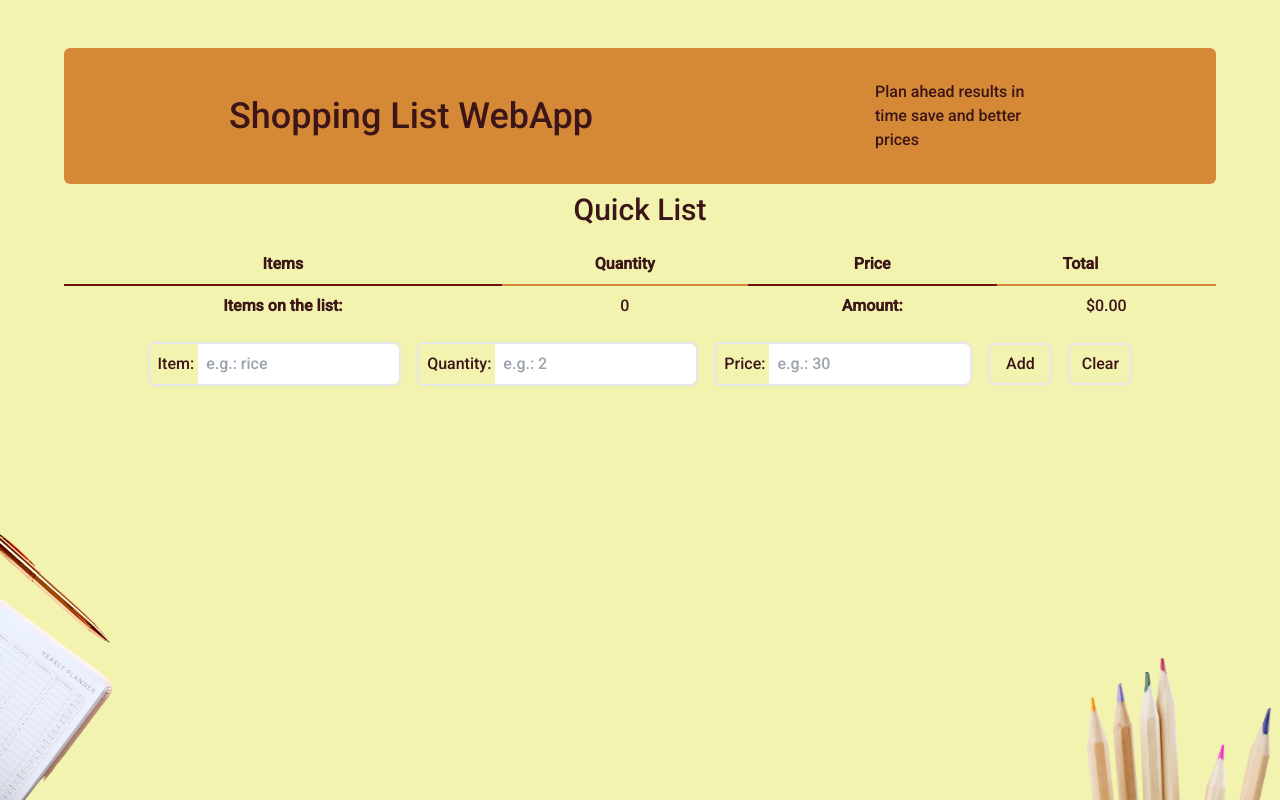
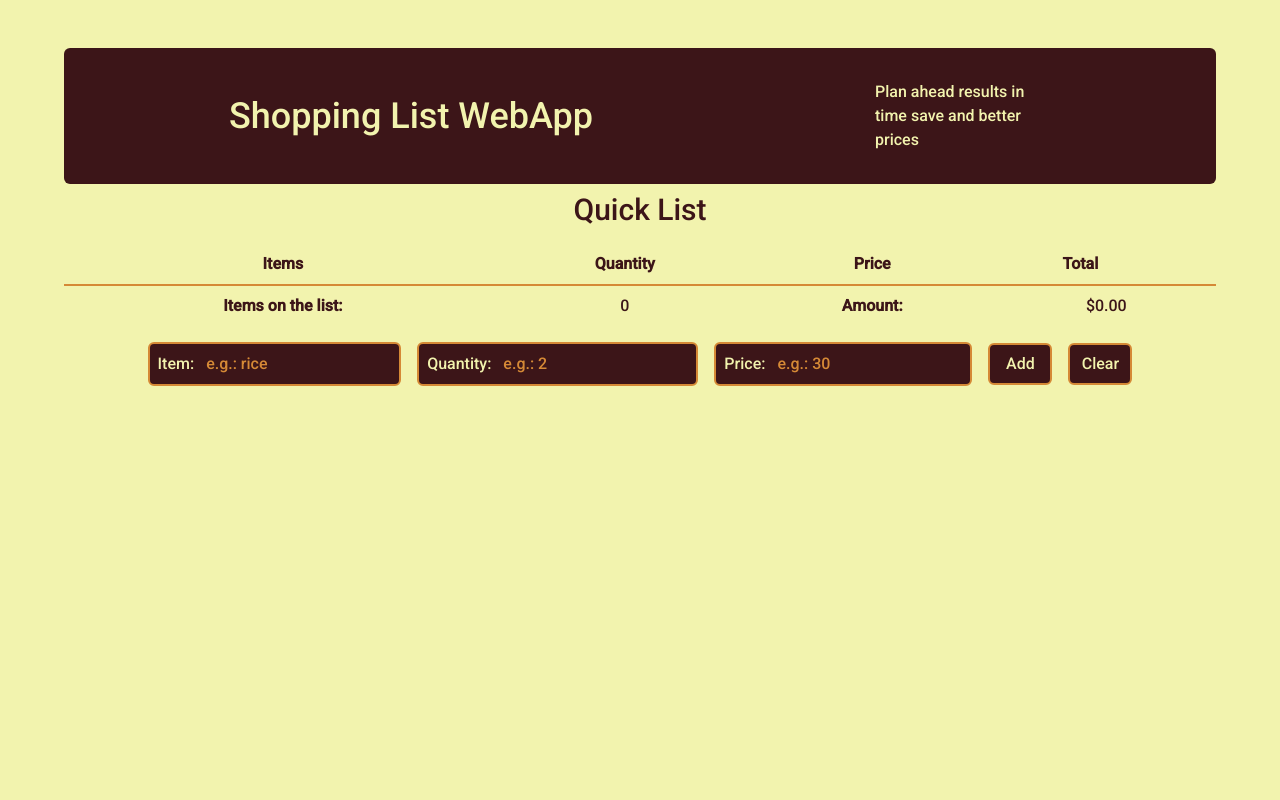
Before and after one commit to codi-Andre/shopping-list, a Next.js app: page / in a window 1280 px wide. Built offline with nearby package versions, Linux system fonts and the light colour scheme.

Commit message:
style: add light and dark theme

```diff
--- a/src/app/globals.css
+++ b/src/app/globals.css
@@ -3,30 +3,20 @@
 @tailwind utilities;
 
 :root {
-  --foreground-rgb: 60, 21, 24;
-  --background-rgb: 242, 243, 174;
-  --secondary-rgb: 213, 137, 54;
-  --tertiary-rgb: 105, 20, 14;
+  --foreground-rgb: 242, 243, 174;
+  --background-rgb: 60, 21, 24;
+  --secondary-rgb: 105, 20, 14;
+  --tertiary-rgb: 213, 137, 54;
   --emphasis-rgb: 164, 66, 0;
 }
 
-:focus {
-  outline: 0;
-  box-shadow: 0 0 0 2px rgb(var(--foreground-rgb));
-}
-
-@media (prefers-color-scheme: dark) {
+@media (prefers-color-scheme: light) {
   :root {
-    --foreground-rgb: 242, 243, 174;
-    --background-rgb: 60, 21, 24;
-    --secondary-rgb: 105, 20, 14;
-    --tertiary-rgb: 213, 137, 54;
+    --foreground-rgb: 60, 21, 24;
+    --background-rgb: 242, 243, 174;
+    --secondary-rgb: 213, 137, 54;
+    --tertiary-rgb: 105, 20, 14;
     --emphasis-rgb: 164, 66, 0;
-  }
-
-  :focus {
-    outline: 0;
-    box-shadow: 0 0 0 2px rgb(var(--foreground-rgb));
   }
 }
 
--- a/src/app/layout.tsx
+++ b/src/app/layout.tsx
@@ -20,10 +20,10 @@ export default function RootLayout({
   children: React.ReactNode
 }) {
   return (
-    <html lang="en" className={`${fontFamily.className}`}>
+    <html lang='en' className={`${fontFamily.className} `}>
       <body>
-        <BgImages />
-        <div className="app">
+        {/* <BgImages /> */}
+        <div className='app'>
           <Header />
           {children}
         </div>
--- a/src/components/ItemsForm.tsx
+++ b/src/components/ItemsForm.tsx
@@ -4,59 +4,57 @@ interface DataProps {
   handleSubmit: (e: FormEvent<HTMLFormElement>) => void
 }
 
-export function ItemsForm({
-  handleSubmit,
-}: DataProps) {
+export function ItemsForm({ handleSubmit }: DataProps) {
   const itemRef = useRef<HTMLInputElement>(null)
 
   return (
     <form
       onSubmit={handleSubmit}
-      className="flex flex-col flex-nowrap items-center gap-4 self-center lg:flex-row"
+      className='flex flex-col flex-nowrap items-center gap-4 self-center lg:flex-row'
     >
-      <label className="rounded-md border-2 border-solid dark:border-brown-bloodRed dark:bg-brown-bloodRed ps-2">
+      <label className='rounded-md border-2 border-solid border-brown-bronze bg-brown-blackBean ps-2 text-brown-Vanilla dark:border-brown-bloodRed dark:bg-brown-Vanilla dark:text-brown-blackBean'>
         Item:{' '}
         <input
-          className="rounded-r-md dark:bg-brown-bloodRed p-2 dark:placeholder:text-brown-bronze"
+          className='rounded-r-md bg-brown-blackBean p-2 text-brown-Vanilla placeholder:text-brown-bronze dark:bg-brown-Vanilla dark:text-brown-blackBean dark:placeholder:text-brown-bronze'
           ref={itemRef}
-          type="text"
-          placeholder="e.g.: rice"
-          name="name"
+          type='text'
+          placeholder='e.g.: rice'
+          name='name'
           required
         />
       </label>
 
-      <label className="rounded-md border-2 border-solid dark:border-brown-bloodRed dark:bg-brown-bloodRed ps-2">
+      <label className='rounded-md border-2 border-solid border-brown-bronze bg-brown-blackBean ps-2 text-brown-Vanilla dark:border-brown-bloodRed dark:bg-brown-Vanilla dark:text-brown-blackBean'>
         Quantity:{' '}
         <input
-          className="rounded-r-md dark:bg-brown-bloodRed p-2 dark:placeholder:text-brown-bronze"
-          type="number"
-          placeholder="e.g.: 2"
-          name="quantity"
+          className='rounded-r-md bg-brown-blackBean p-2 text-brown-Vanilla placeholder:text-brown-bronze dark:bg-brown-Vanilla dark:text-brown-blackBean dark:placeholder:text-brown-bronze'
+          type='number'
+          placeholder='e.g.: 2'
+          name='quantity'
         />
       </label>
-      <label className="rounded-md border-2 border-solid dark:border-brown-bloodRed dark:bg-brown-bloodRed ps-2">
+      <label className='rounded-md border-2 border-solid border-brown-bronze bg-brown-blackBean ps-2 text-brown-Vanilla dark:border-brown-bloodRed dark:bg-brown-Vanilla dark:text-brown-blackBean'>
         Price:{' '}
         <input
-          className="rounded-r-md dark:bg-brown-bloodRed p-2 dark:placeholder:text-brown-bronze"
-          type="number"
-          step="0.01" // allows two decimal places
-          placeholder="e.g.: 30"
-          name="price"
+          className='rounded-r-md bg-brown-blackBean p-2 text-brown-Vanilla placeholder:text-brown-bronze dark:bg-brown-Vanilla dark:text-brown-blackBean dark:placeholder:text-brown-bronze'
+          type='number'
+          step='0.01' // allows two decimal places
+          placeholder='e.g.: 30'
+          name='price'
         />
       </label>
 
-      <div className="flex gap-4">
+      <div className='flex gap-4'>
         <button
-          className="h-[2.625rem] min-w-[4rem] flex-1 rounded-md border-2 border-solid dark:border-brown-bloodRed dark:bg-brown-bloodRed p-1 dark:hover:border-brown-Vanilla"
-          type="submit"
+          className='h-[2.625rem] min-w-[4rem] flex-1 rounded-md border-2 border-solid border-brown-bronze bg-brown-blackBean p-1 text-brown-Vanilla hover:border-brown-blackBean dark:border-brown-bloodRed dark:bg-brown-Vanilla dark:text-brown-blackBean dark:hover:border-brown-Vanilla'
+          type='submit'
           onClick={() => itemRef.current?.focus()}
         >
           Add
         </button>
         <button
-          className="h-[2.625rem] min-w-[4rem] flex-1 rounded-md border-2 border-solid dark:border-brown-bloodRed dark:bg-brown-bloodRed p-1 dark:hover:border-brown-Vanilla"
-          type="reset"
+          className='h-[2.625rem] min-w-[4rem] flex-1 rounded-md border-2 border-solid border-brown-bronze bg-brown-blackBean p-1 text-brown-Vanilla hover:border-brown-blackBean dark:border-brown-bloodRed dark:bg-brown-Vanilla dark:text-brown-blackBean dark:hover:border-brown-Vanilla'
+          type='reset'
         >
           Clear
         </button>
--- a/src/components/ItemsTable.tsx
+++ b/src/components/ItemsTable.tsx
@@ -9,19 +9,19 @@ interface DataProps {
 
 export function ItemsTable({ state, deleteItem }: DataProps) {
   return (
-    <div className="overflow-x-auto">
-      <table className="data_table">
+    <div className='overflow-x-auto'>
+      <table className='data_table'>
         <thead>
           <tr>
-            <th scope="col" className="rounded-tl-md">
+            <th scope='col' className='rounded-tl-md'>
               Items
             </th>
-            <th scope="col" className="max-w-min">
+            <th scope='col' className='max-w-min'>
               Quantity
             </th>
-            <th scope="col">Price</th>
-            <th scope="col">Total</th>
-            <th className="rounded-tr-md"></th>
+            <th scope='col'>Price</th>
+            <th scope='col'>Total</th>
+            <th className='rounded-tr-md'></th>
           </tr>
         </thead>
         <tbody>
@@ -29,36 +29,42 @@ export function ItemsTable({ state, deleteItem }: DataProps) {
             return (
               <tr key={`${item}-${index}`}>
                 <td>{item.name}</td>
-                <td className="max-w-min">{item.quantity}</td>
+                <td className='max-w-min'>{item.quantity}</td>
                 <td>{USDFormatter.format(item.price)}</td>
                 <td>{USDFormatter.format(item.price * item.quantity)}</td>
-                <td scope="row">
+                <td scope='row'>
                   <button
-                    title="Delete item"
+                    title='Delete item'
                     onClick={() => deleteItem(item, index)}
                   >
-                    <Trash2Icon className='dark:text-brown-Vanilla' />
+                    <Trash2Icon className='hover:text-red-danger dark:text-brown-Vanilla' />
                   </button>
                 </td>
               </tr>
             )
           })}
           <tr>
-            <th scope="row" className="rounded-bl-md border-t-2 border-brown-bloodRed">
+            <th
+              scope='row'
+              className='rounded-bl-md border-t-2 border-brown-bronze dark:border-brown-bloodRed'
+            >
               Items on the list:
             </th>
             <td>{state.length}</td>
-            <th scope="row" className="border-t-2 border-brown-bloodRed">
+            <th
+              scope='row'
+              className='border-t-2 border-brown-bronze dark:border-brown-bloodRed'
+            >
               Amount:
             </th>
-            <td colSpan={2} className="rounded-br-md">
+            <td colSpan={2} className='rounded-br-md'>
               {USDFormatter.format(
                 state.reduce(
                   (accumulator, currentValue) =>
                     accumulator +
                     Number(currentValue.price * currentValue.quantity),
-                  0
-                )
+                  0,
+                ),
               )}
             </td>
           </tr>
--- a/src/components/header.tsx
+++ b/src/components/header.tsx
@@ -1,9 +1,9 @@
 export function Header() {
   return (
-    <header className="flex min-h-[8rem] items-center justify-around gap-4 bg-brown-bronze dark:bg-brown-bloodRed rounded-md p-8">
-      <h1 className="text-4xl">Shopping List WebApp</h1>
+    <header className='flex min-h-[8rem] items-center justify-around gap-4 rounded-md bg-brown-blackBean p-8 text-brown-Vanilla dark:bg-brown-Vanilla dark:text-brown-blackBean'>
+      <h1 className='text-4xl'>Shopping List WebApp</h1>
 
-      <p className="max-w-[11rem]">
+      <p className='max-w-[11rem]'>
         Plan ahead results in time save and better prices
       </p>
     </header>
--- a/tailwind.config.js
+++ b/tailwind.config.js
@@ -8,9 +8,8 @@ module.exports = {
   theme: {
     extend: {
       colors: {
-
         blue: {
-          info: "#23b5d3",
+          info: '#23b5d3',
         },
 
         green: {
@@ -18,11 +17,11 @@ module.exports = {
         },
 
         brown: {
-          blackBean: "#3c1518",
-          bloodRed: "#69140e",
-          neutro: "#a44200",
-          bronze : "#d58936",
-          Vanilla: "#f2f3ae"
+          blackBean: '#3c1518',
+          bloodRed: '#69140e',
+          neutral: '#a44200',
+          bronze: '#d58936',
+          Vanilla: '#f2f3ae',
         },
 
         red: {
```
